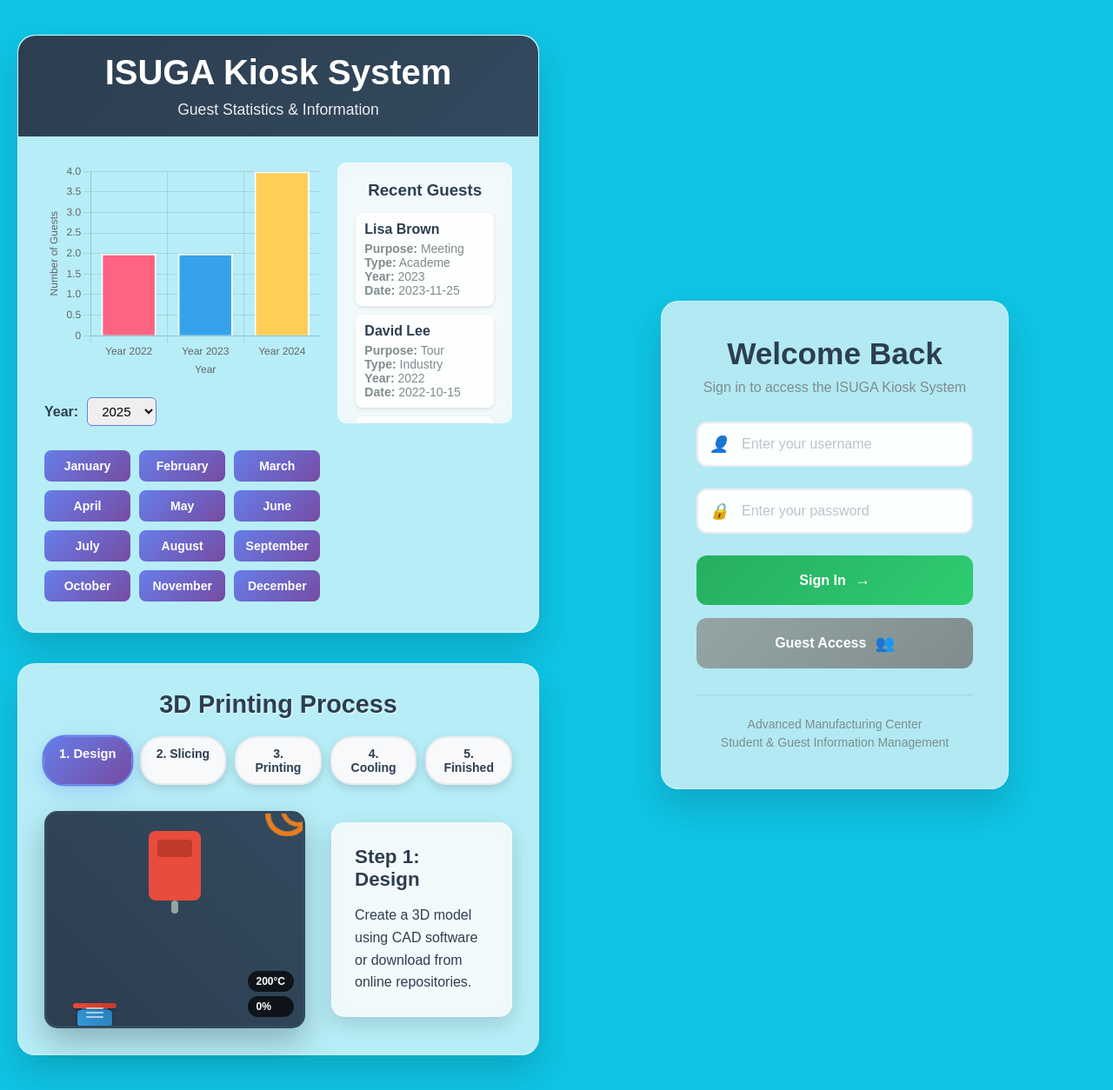
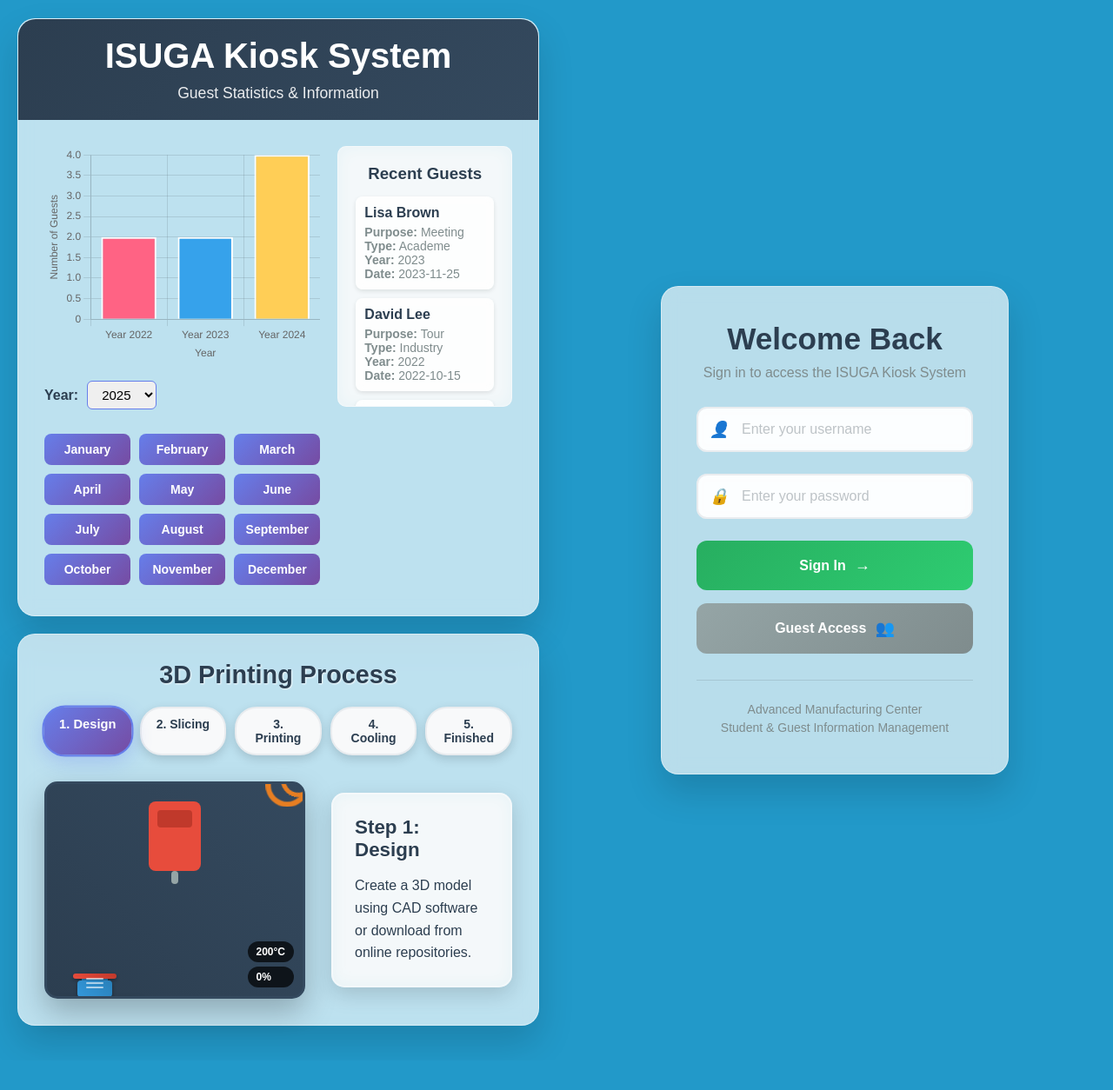
Before and after one commit to charlesisuga/Django-CRM, a Django app: page / in a window 1280 px wide. Shown: the whole page at 87% size. After the commit the page ends 1204 px from the top, so only its background shows below. Run offline with Django 5.2, Linux system fonts and the light colour scheme.

Commit message:
Save all changes

```diff
--- a/isuga_project/website/templates/home.html
+++ b/isuga_project/website/templates/home.html
@@ -16,18 +16,19 @@
             font-family: 'Arial', sans-serif;
             background-size: cover;
             min-height: 100vh;
-            overflow-x: hidden;
-            background-color: #0fc4e4;
+            height: 100vh;
+            overflow: hidden;
+            background-color: #2299c9;
         }
 
         .main-container {
             display: flex;
-            min-height: 100vh;
+            min-height: 5vh;
             width: 100%;
         }
 
         .left-half {
-            margin-top: 20px;
+            margin-top: 1px;
             margin-bottom: 20px;
             flex: 1;
             display: flex;
@@ -51,7 +52,7 @@
             background: rgba(255, 255, 255, 0.7);
             border-radius: 20px;
             padding: 30px;
-            margin-bottom: 30px;
+            margin-bottom: 15px;
             box-shadow: 0 20px 40px rgba(0,0,0,0.15);
             backdrop-filter: blur(10px);
             display: flex;
@@ -1338,13 +1339,13 @@
                     <div class="form-group">
                         <div class="input-icon">
                             <i class="user-icon">👤</i>
-                            <input type="text" id="username" placeholder="Enter your username">
+                            <input type="text" id="username" placeholder="Enter your username" autocomplete="off">
                         </div>
                     </div>
                     <div class="form-group">
                         <div class="input-icon">
                             <i class="lock-icon">🔒</i>
-                            <input type="password" id="password" placeholder="Enter your password">
+                            <input type="text" id="password" placeholder="Enter your password" autocomplete="off">
                     </div>
                     </div>
                     <div class="login-buttons">
```
